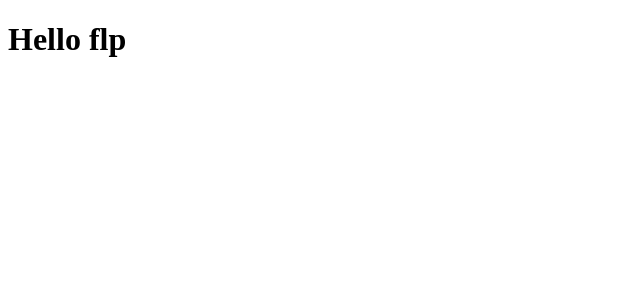
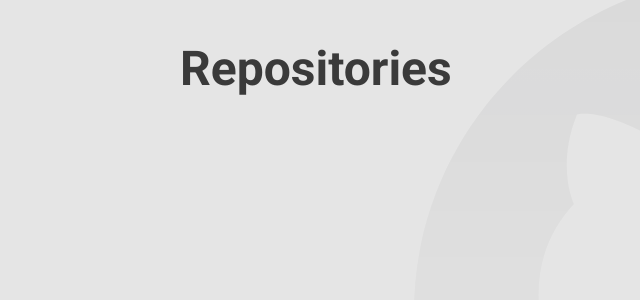
Before and after one commit to saraivafelipe27/configr_desafio, a React (Create React App) app: page / in a window 1280 px wide. Shown: the top 300 px of the page, without its empty margins (0-640 px from the left). Built offline with nearby package versions, Linux system fonts and the light colour scheme.

Commit message:
Style global

```diff
--- a/package.json
+++ b/package.json
@@ -14,6 +14,7 @@
     "react-dom": "^16.13.1",
     "react-router-dom": "^5.2.0",
     "react-scripts": "3.4.3",
+    "styled-components": "^5.2.0",
     "typescript": "~3.7.2"
   },
   "scripts": {
@@ -39,6 +40,7 @@
   },
   "devDependencies": {
     "@types/react-router-dom": "^5.1.6",
+    "@types/styled-components": "^5.1.3",
     "@typescript-eslint/eslint-plugin": "^4.4.0",
     "@typescript-eslint/parser": "^4.4.0",
     "eslint": "6.8.0",
--- a/public/index.html
+++ b/public/index.html
@@ -7,6 +7,8 @@
     <meta name="theme-color" content="#3a3a3a" />
 
     <title>GitHub Repository</title>
+
+    <link href="https://fonts.googleapis.com/css2?family=Roboto:wght@400;700&display=swap" rel="stylesheet">
   </head>
   <body>
     <noscript>You need to enable JavaScript to run this app.</noscript>
--- a/src/App.tsx
+++ b/src/App.tsx
@@ -3,10 +3,15 @@
 
 import Routes from './routes';
 
+import GlobalStyled from './styles/global';
+
 const App: React.FC = () => (
-  <BrowserRouter>
-    <Routes />
-  </BrowserRouter>
+  <>
+    <BrowserRouter>
+      <Routes />
+    </BrowserRouter>
+    <GlobalStyled />
+  </>
 );
 
 export default App;
--- a/src/pages/Dashbord/index.tsx
+++ b/src/pages/Dashbord/index.tsx
@@ -1,7 +1,9 @@
 import React from 'react';
 
+import { Title } from './styles'
+
 const Dashboard: React.FC = () => {
-  return <h1>Hello flp</h1>;
+  return <Title>Repositories</Title>;
 };
 
 export default Dashboard;
--- /dev/null
+++ b/src/pages/Dashbord/styles.ts
@@ -0,0 +1,6 @@
+import styled from 'styled-components';
+
+export const Title = styled.h1`
+    font-size: 48px;
+    color: #3A3A3A;
+`;
--- /dev/null
+++ b/src/styles/global.ts
@@ -0,0 +1,33 @@
+import { createGlobalStyle } from 'styled-components';
+
+import githubbackground from '../assets/github-background.svg';
+
+
+export default  createGlobalStyle`
+  * {
+    margin: 0;
+    padding: 0;
+    outline: 0;
+    box-sizing: border-box;
+  }
+
+  body {
+    background: #E5E5E5 url(${githubbackground}) no-repeat 70% top;
+    -webkit-font-smoothing: antialiased;
+  }
+
+  body, input, button {
+    font: 16px Roboto, sans-serif;
+  }
+
+  #root {
+    max-width: 960px;
+    margin: 0 auto;
+    padding: 40px 20px;
+  }
+
+  button {
+    cursor: pointer;
+  }
+
+`;
```
Also changed, not shown: src/assets/github-background.svg (added), 1 other file (tests, documents, lock files or other folders).
